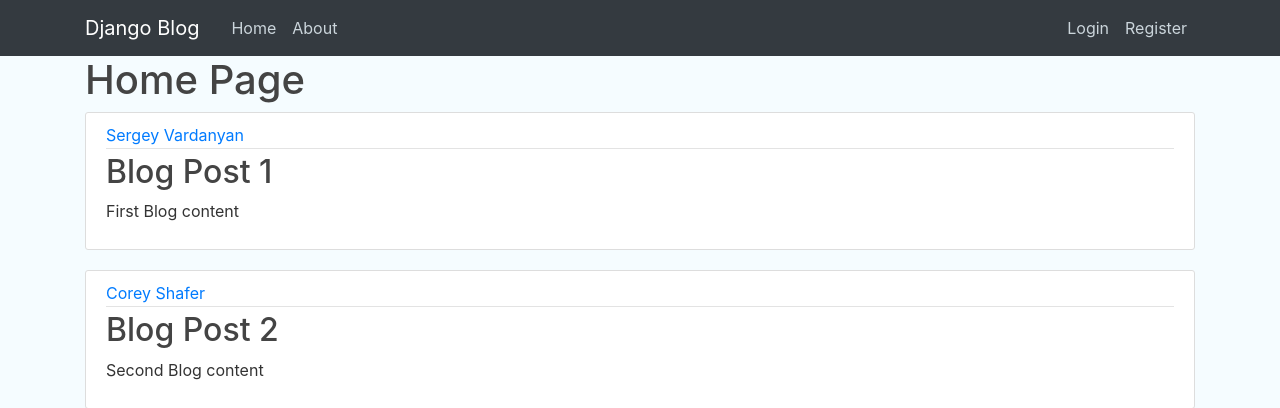
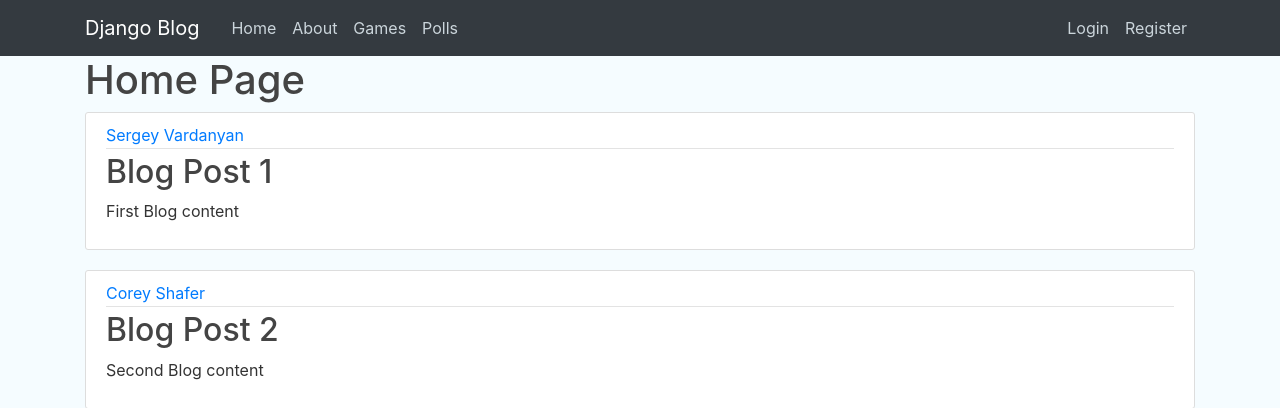
Before and after one commit to sevard/progmapp, a Django app: page / in a window 1280 px wide. Shown: the top 408 px of the page. Run offline with Django 3.2, Linux system fonts and the light colour scheme.

Commit message:
Modify apps url.py files to be able to interlink the apps.

```diff
--- a/blog/templates/blog/base.html
+++ b/blog/templates/blog/base.html
@@ -23,15 +23,17 @@
     <header class="site-header">
       <nav class="navbar navbar-expand-md navbar-dark bg-dark">
           <div class="container">
-              <a class="navbar-brand mr-4" href="{% url 'blog-home' %}">Django Blog</a>
+              <a class="navbar-brand mr-4" href="{% url 'blog:blog-home' %}">Django Blog</a>
               <button aria-controls="navbarToggle" aria-expanded="false" aria-label="Toggle navigation" class="navbar-toggler"
                       data-target="#navbarToggle" data-toggle="collapse" type="button">
                   <span class="navbar-toggler-icon"></span>
               </button>
               <div class="collapse navbar-collapse" id="navbarToggle">
                   <div class="navbar-nav mr-auto">
-                      <a class="nav-item nav-link" href="{% url 'blog-home' %}">Home</a>
-                      <a class="nav-item nav-link" href="{% url 'blog-about' %}">About</a>
+                      <a class="nav-item nav-link" href="{% url 'blog:blog-home' %}">Home</a>
+                      <a class="nav-item nav-link" href="{% url 'blog:blog-about' %}">About</a>
+                      <a class="nav-item nav-link" href="{% url 'games:games-main' %}">Games</a>
+                      <a class="nav-item nav-link" href="{% url 'polls:polls-main' %}">Polls</a>
                   </div>
                    <!-- Navbar Right Side -->
                   <div class="navbar-nav">
--- a/blog/urls.py
+++ b/blog/urls.py
@@ -1,6 +1,8 @@
 from django.urls import path
 from . import views
 
+
+app_name = 'blog'
 urlpatterns = [
     path('', views.home, name='blog-home'),
     path('about/', views.about, name='blog-about'),
--- a/games/urls.py
+++ b/games/urls.py
@@ -3,7 +3,8 @@ from . import views
 from django.views.generic import TemplateView
 
 
+app_name = 'games'
 urlpatterns = [
-    path('games/', TemplateView.as_view(template_name='games/main.html')),
+    path('games/', TemplateView.as_view(template_name='games/main.html'), name='games-main'),
     path('games/<slug:guess>', views.GameView.as_view())
 ]
--- a/polls/templates/polls/index.htm
+++ b/polls/templates/polls/index.htm
@@ -6,5 +6,6 @@
   </head>
   <body>
     <h1>Polls index page</h1>
+    <a href="{% url 'blog:blog-home' %}">blog:blog-home</a>
   </body>
 </html>
--- a/polls/urls.py
+++ b/polls/urls.py
@@ -3,7 +3,8 @@ from . import views
 from django.views.generic import TemplateView
 
 
+app_name = 'polls'
 urlpatterns = [
-    path('polls/',TemplateView.as_view(template_name='polls/main.html')),
+    path('polls/',TemplateView.as_view(template_name='polls/main.html'), name='polls-main'),
     path('polls/index/', views.IndexView.as_view()),
 ]
```
